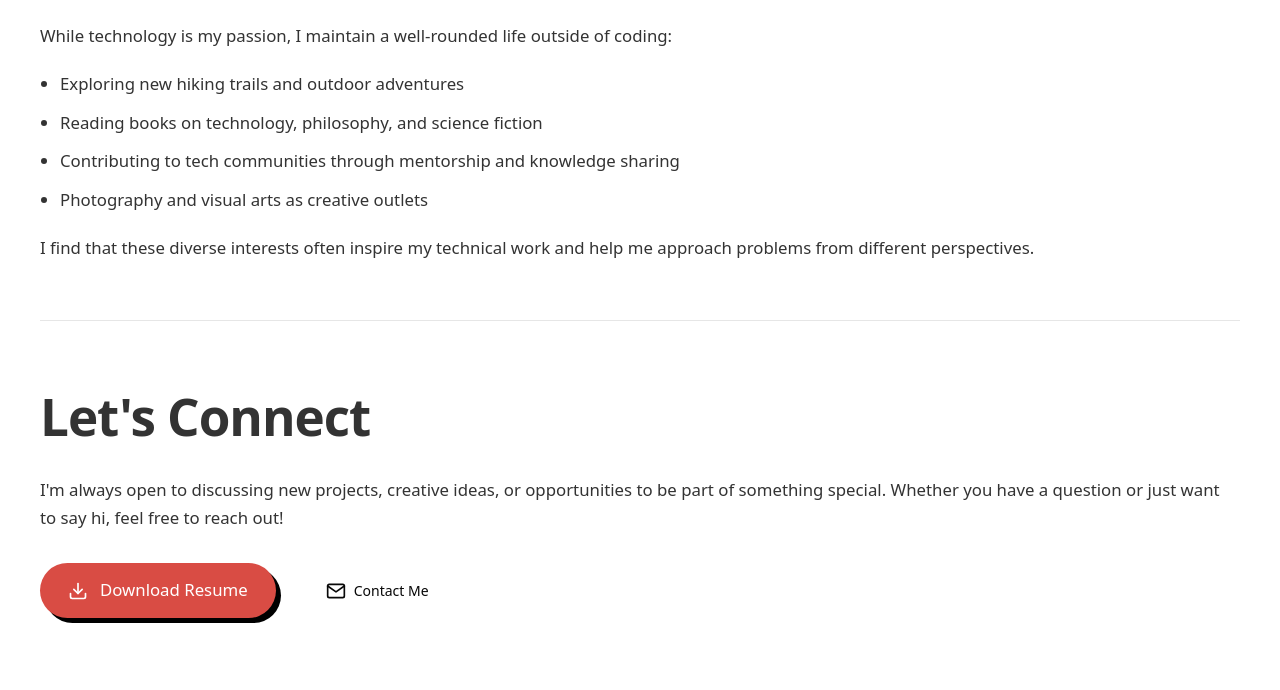
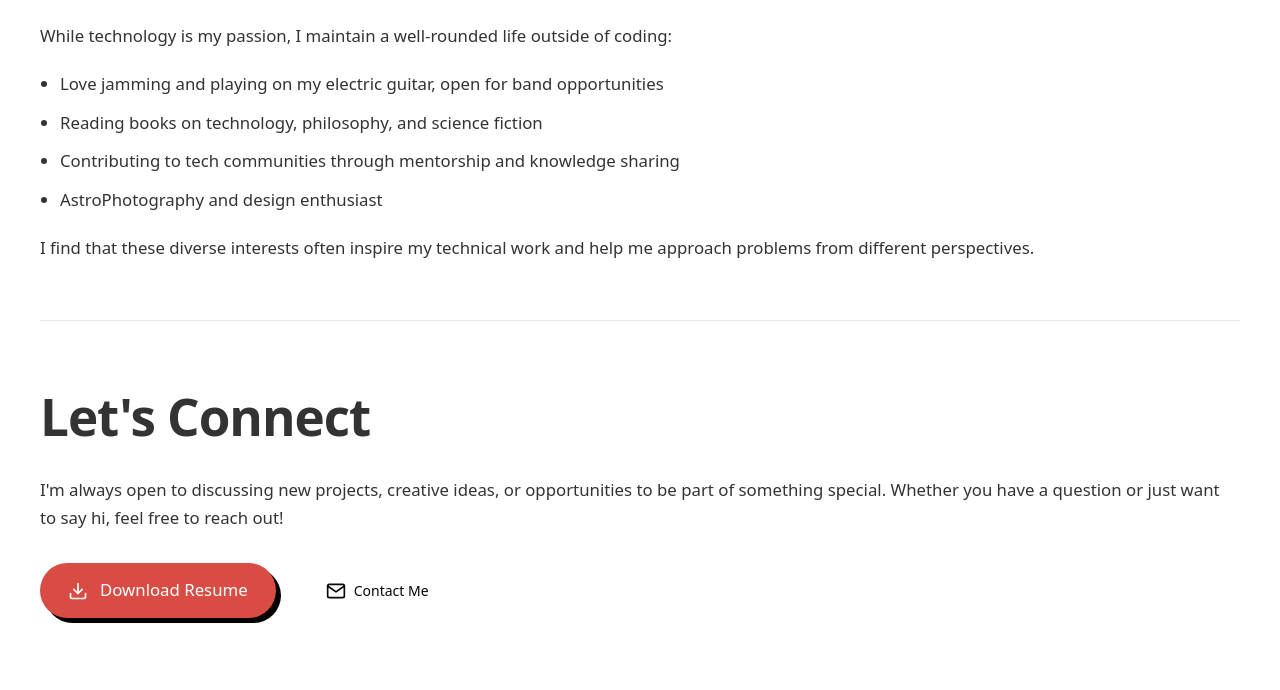
Before and after one commit to Tanish-Dev/Portfolio, a plain HTML site: page about.html in a window 1280 px wide. Shown: the part 2369-3059 px from the top of the page. Drawn offline with Linux system fonts and the light colour scheme.

Commit message:
vibe code dubugg

```diff
--- a/about.html
+++ b/about.html
@@ -446,7 +446,10 @@
                 outside of coding:
               </p>
               <ul class="interests-list">
-                <li>Exploring new hiking trails and outdoor adventures</li>
+                <li>
+                  Love jamming and playing on my electric guitar, open for band
+                  opportunities
+                </li>
                 <li>
                   Reading books on technology, philosophy, and science fiction
                 </li>
@@ -454,7 +457,7 @@
                   Contributing to tech communities through mentorship and
                   knowledge sharing
                 </li>
-                <li>Photography and visual arts as creative outlets</li>
+                <li>AstroPhotography and design enthusiast</li>
               </ul>
               <p>
                 I find that these diverse interests often inspire my technical
```
